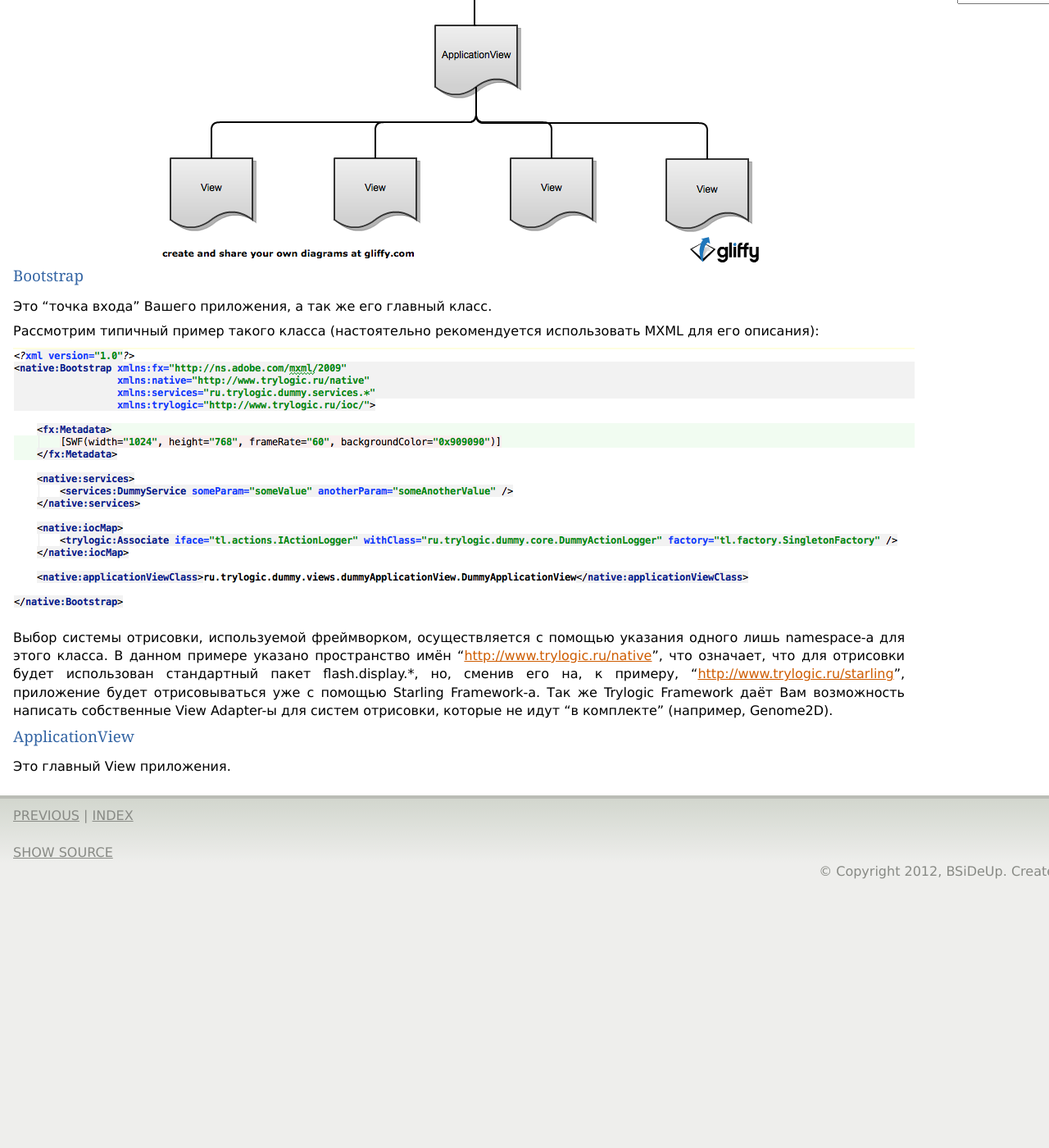
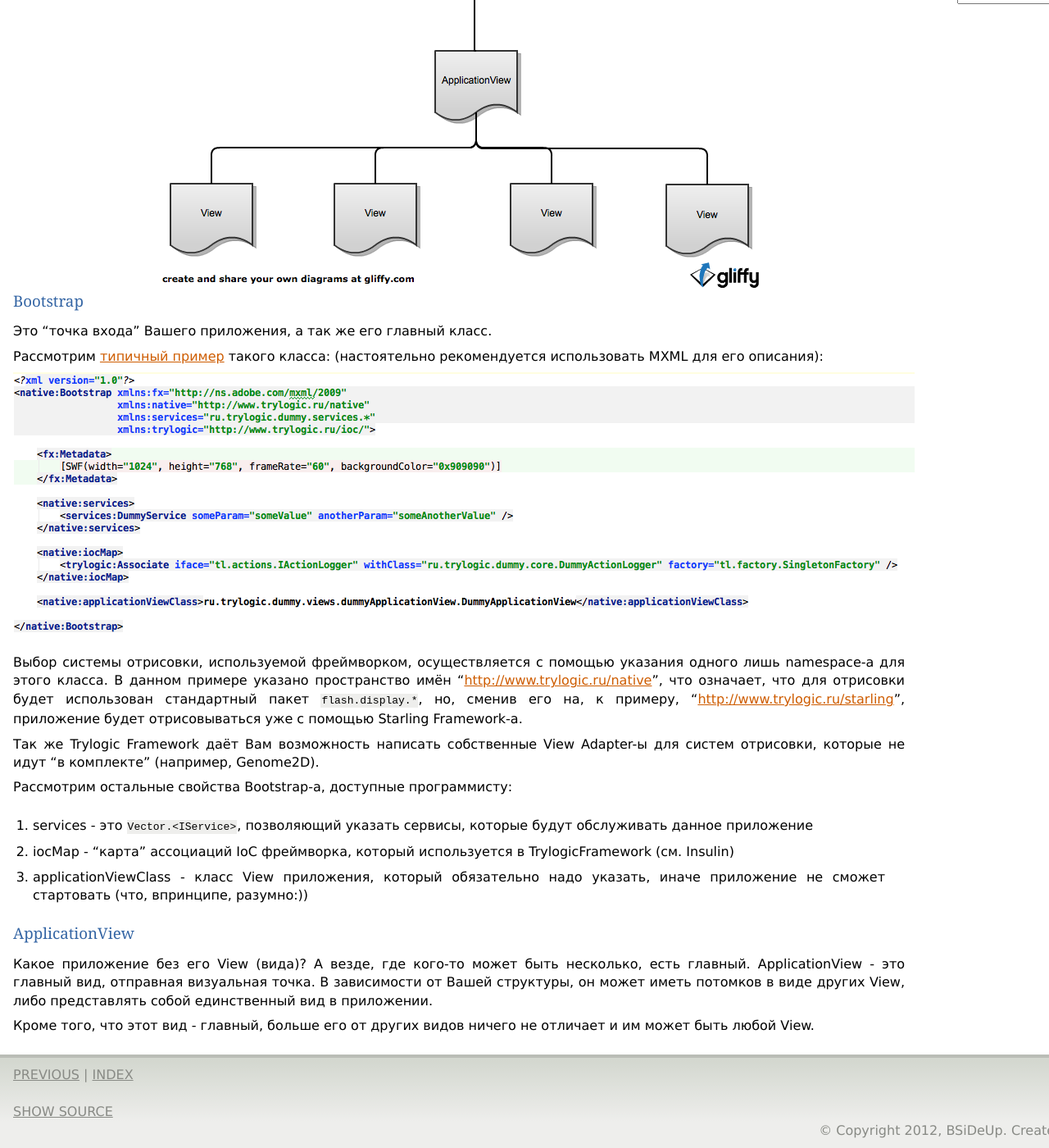
Before and after one commit to Trylogic/TrylogicFrameworkDocs, a Sphinx documentation site: the page built from source/struct.rst, in a window 1280 px wide and 1400 px high, scrolled down 387 px. Shown: the whole window at 82% size. Built offline with Sphinx 7.4.7, drawn with Linux system fonts in a browser that asks for light colours; before the commit the page ends 1471 px from its top, so only the background shows below that; some of the changed text lies outside the part shown.

Commit message:
few words about ApplicationView

```diff
--- a/source/struct.rst
+++ b/source/struct.rst
@@ -1,8 +1,10 @@
 Типичная структура приложения
 ==========================
 
-Базовая иерархия
+Базовая иерархия приложения
 --------------------------------------
+
+Скелет программы в простейшем виде представлен на данной картинке:
 
 .. image:: _static/TrylogicFrameworkStructure.png
 	:align: center
@@ -13,14 +15,28 @@ Bootstrap
 
 Это "точка входа" Вашего приложения, а так же его главный класс.
 
-Рассмотрим типичный пример такого класса (настоятельно рекомендуется использовать MXML для его описания):
+Рассмотрим `типичный пример`_ такого класса: (настоятельно рекомендуется использовать MXML для его описания):
+
+.. _`типичный пример`: https://gist.github.com/4013613
 
 .. image:: _static/BootstrapExample.png
 	:align: center
+	:target: https://gist.github.com/4013613
+	:name: blabla
 
-Выбор системы отрисовки, используемой фреймворком, осуществляется с помощью указания одного лишь namespace-а для этого класса. В данном примере указано пространство имён "http://www.trylogic.ru/native", что означает, что для отрисовки будет использован стандартный пакет flash.display.*, но, сменив его на, к примеру, "http://www.trylogic.ru/starling", приложение будет отрисовываться уже с помощью Starling Framework-а. Так же Trylogic Framework даёт Вам возможность написать собственные View Adapter-ы для систем отрисовки, которые не идут "в комплекте" (например, Genome2D).
+Выбор системы отрисовки, используемой фреймворком, осуществляется с помощью указания одного лишь namespace-а для этого класса. В данном примере указано пространство имён "http://www.trylogic.ru/native", что означает, что для отрисовки будет использован стандартный пакет ``flash.display.*``, но, сменив его на, к примеру, "http://www.trylogic.ru/starling", приложение будет отрисовываться уже с помощью Starling Framework-а.
+
+Так же Trylogic Framework даёт Вам возможность написать собственные View Adapter-ы для систем отрисовки, которые не идут "в комплекте" (например, Genome2D).
+
+Рассмотрим остальные свойства Bootstrap-а, доступные программисту:
+
+#. services - это ``Vector.<IService>``, позволяющий указать сервисы, которые будут обслуживать данное приложение
+#. iocMap - "карта" ассоциаций IoC фреймворка, который используется в TrylogicFramework (см. Insulin)
+#. applicationViewClass - класс View приложения, который обязательно надо указать, иначе приложение не сможет стартовать (что, впринципе, разумно:))
 
 ApplicationView
 ~~~~~~~~~~~~~~~~~~~~~~
 
-Это главный View приложения.
+Какое приложение без его View (вида)? А везде, где кого-то может быть несколько, есть главный. ApplicationView - это главный вид, отправная визуальная точка. В зависимости от Вашей структуры, он может иметь потомков в виде других View, либо представлять собой единственный вид в приложении.
+
+Кроме того, что этот вид - главный, больше его от других видов ничего не отличает и им может быть любой View.
```
Also changed, not shown: source/_static/ViewExample.png (added).
